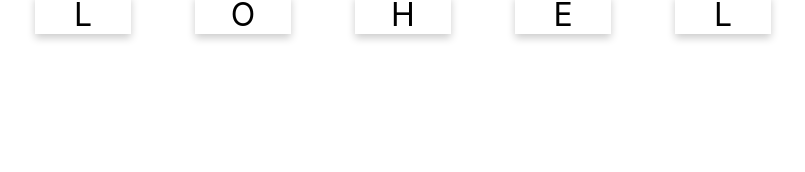
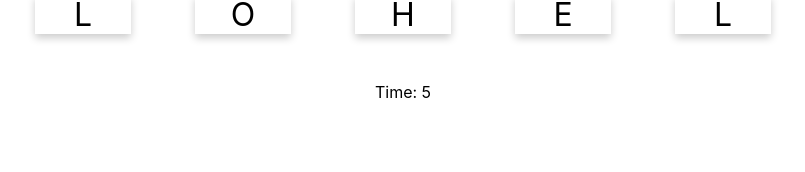
Before and after one commit to Krittamett/Lab3SA03, a React (Create React App) app: page / in a window 1280 px wide. Shown: the part 125-297 px from the top of the page, without its empty margins (237-1042 px from the left). Built offline with nearby package versions, Linux system fonts and the light colour scheme.

Commit message:
Commit 2 Add Timer

```diff
--- a/src/App.js
+++ b/src/App.js
@@ -1,5 +1,6 @@
 import React, { Component } from 'react';
 import WordCard from "./WordCard";
+import Timer from "./Timer"
 import './App.css';
 const word = "Hello"
 class App extends Component {
@@ -7,6 +8,7 @@ class App extends Component {
     return (
     <div className="App">
       <WordCard value = {word}/>
+      <Timer/>
     </div>
     );
   }
--- /dev/null
+++ b/src/Timer.js
@@ -0,0 +1,22 @@
+import React, { Component } from 'react';
+ export class Timer extends Component{
+    constructor(props){
+        super(props)
+        this.state = {
+            time: 0
+        }
+        setInterval(() => {
+            this.setState({
+                time: this.state.time+1
+            })
+        },1000)
+    }
+    render(){
+        let {time} = this.state
+        return(
+            <div>Time: {time}</div>
+        )
+
+    }
+}
+export default Timer
```
